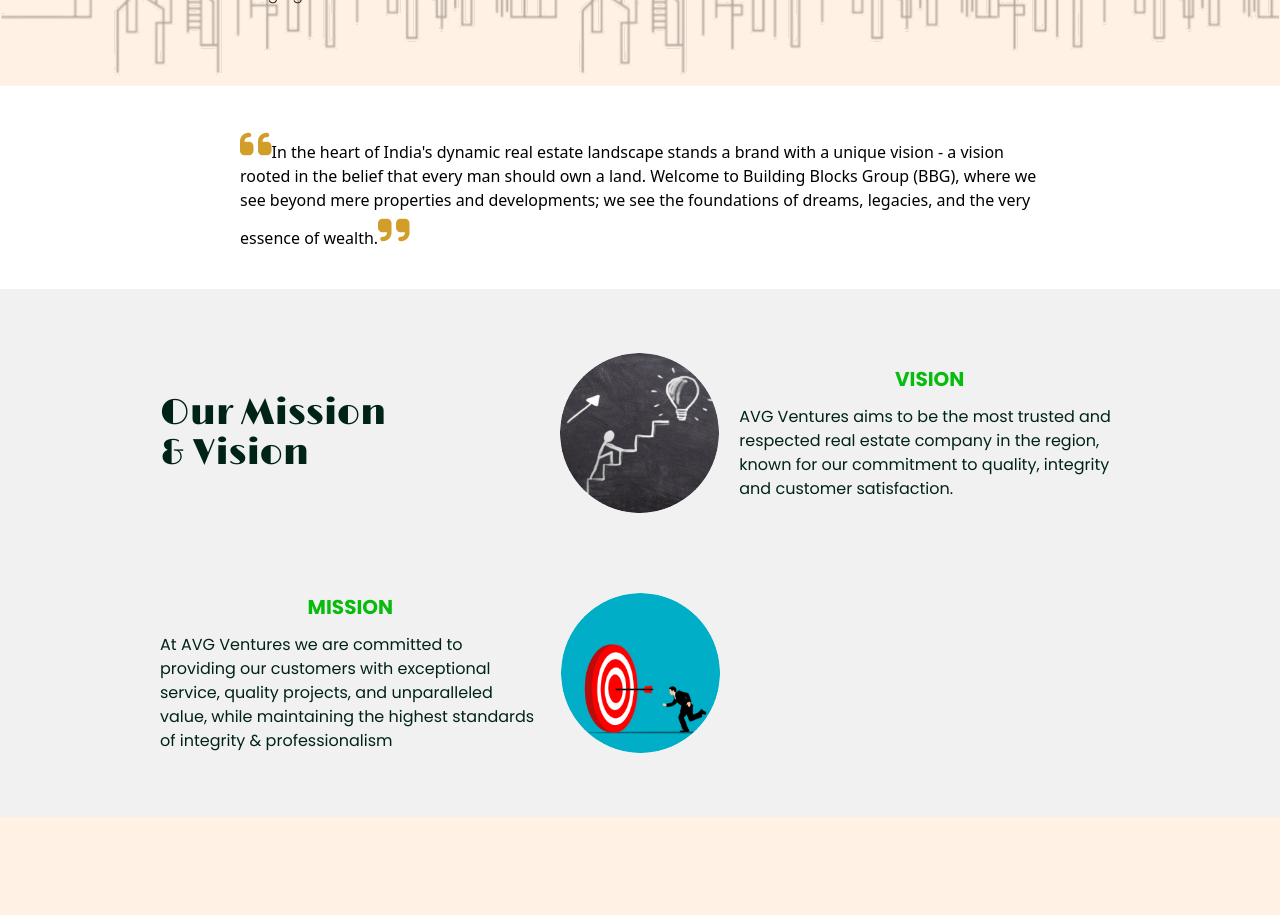
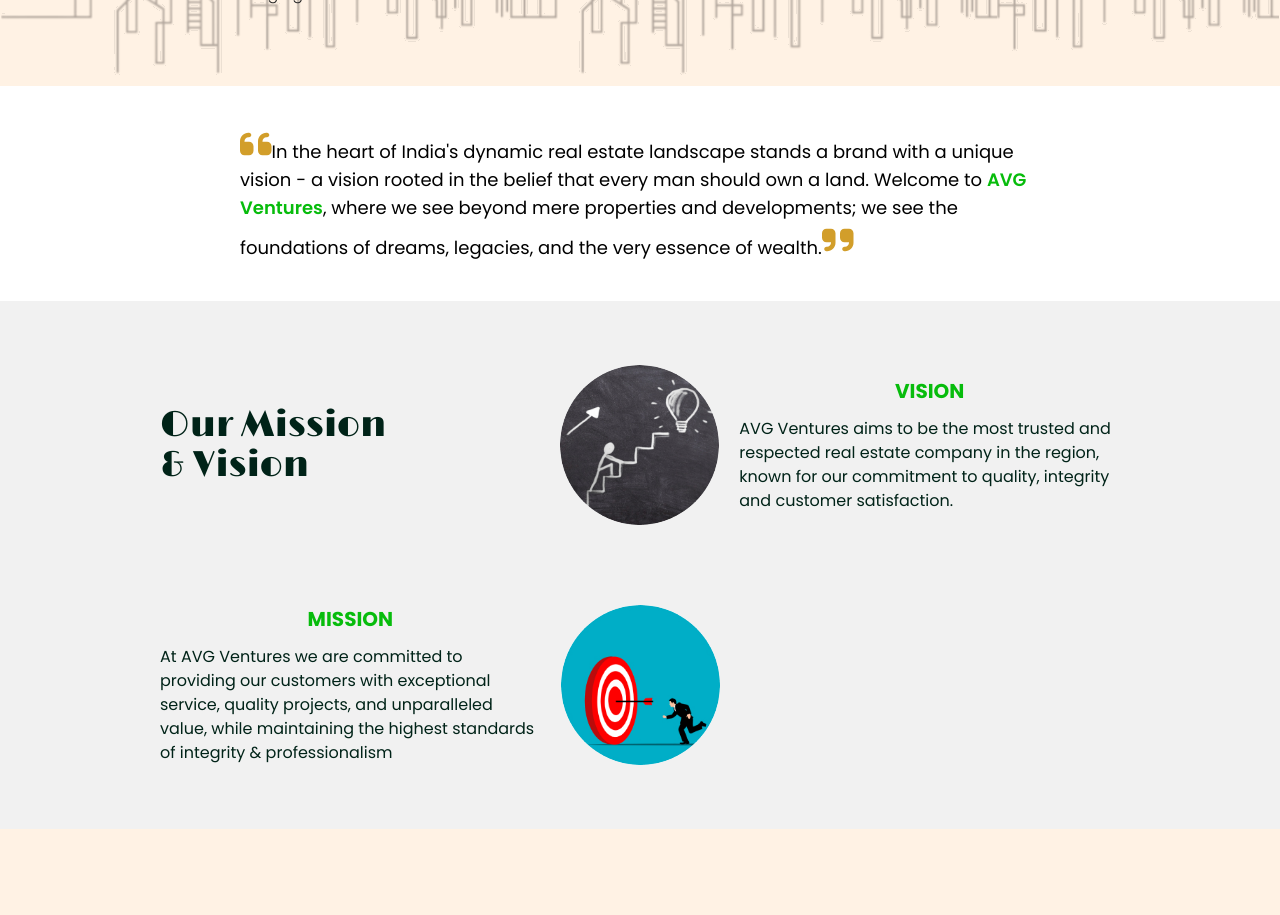
Before and after one commit to danger-3003/AVGVentures, a React (Vite) app: page / in a window 1280 px wide. Shown: the part 2700-3615 px from the top of the page. Built offline with nearby package versions, Linux system fonts and the light colour scheme.

Commit message:
removed BBG and added AVG

```diff
--- a/src/Pages/About.jsx
+++ b/src/Pages/About.jsx
@@ -108,15 +108,14 @@
                 </div>
             </div>
             <div className="flex items-center justify-center my-10">
-                <h1 className=" w-[80vw] xl:w-[50rem]">
+                <h1 className=" w-[80vw] xl:w-[50rem] font-[poppins] text-lg">
                     <FontAwesomeIcon
                         icon={faQuoteLeft}
                         className="text-[#d29e2a] text-4xl"
                     />
                     In the heart of India's dynamic real estate landscape stands a
                     brand with a unique vision - a vision rooted in the belief that
-                    every man should own a land. Welcome to Building Blocks Group
-                    (BBG), where we see beyond mere properties and developments; we
+                    every man should own a land. Welcome to <span className="font-semibold text-primary">AVG Ventures</span>, where we see beyond mere properties and developments; we
                     see the foundations of dreams, legacies, and the very essence of
                     wealth.
                     <FontAwesomeIcon
```
